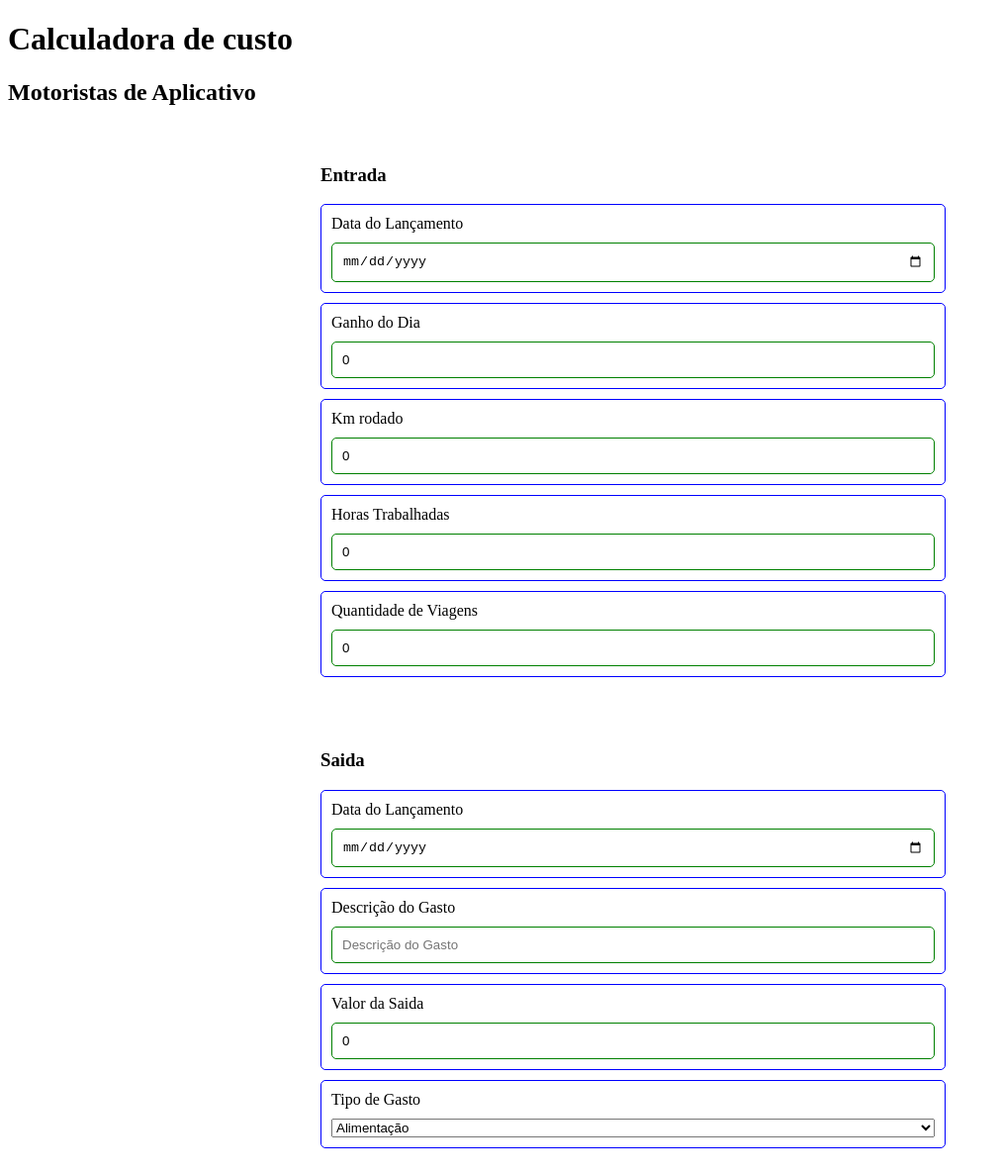
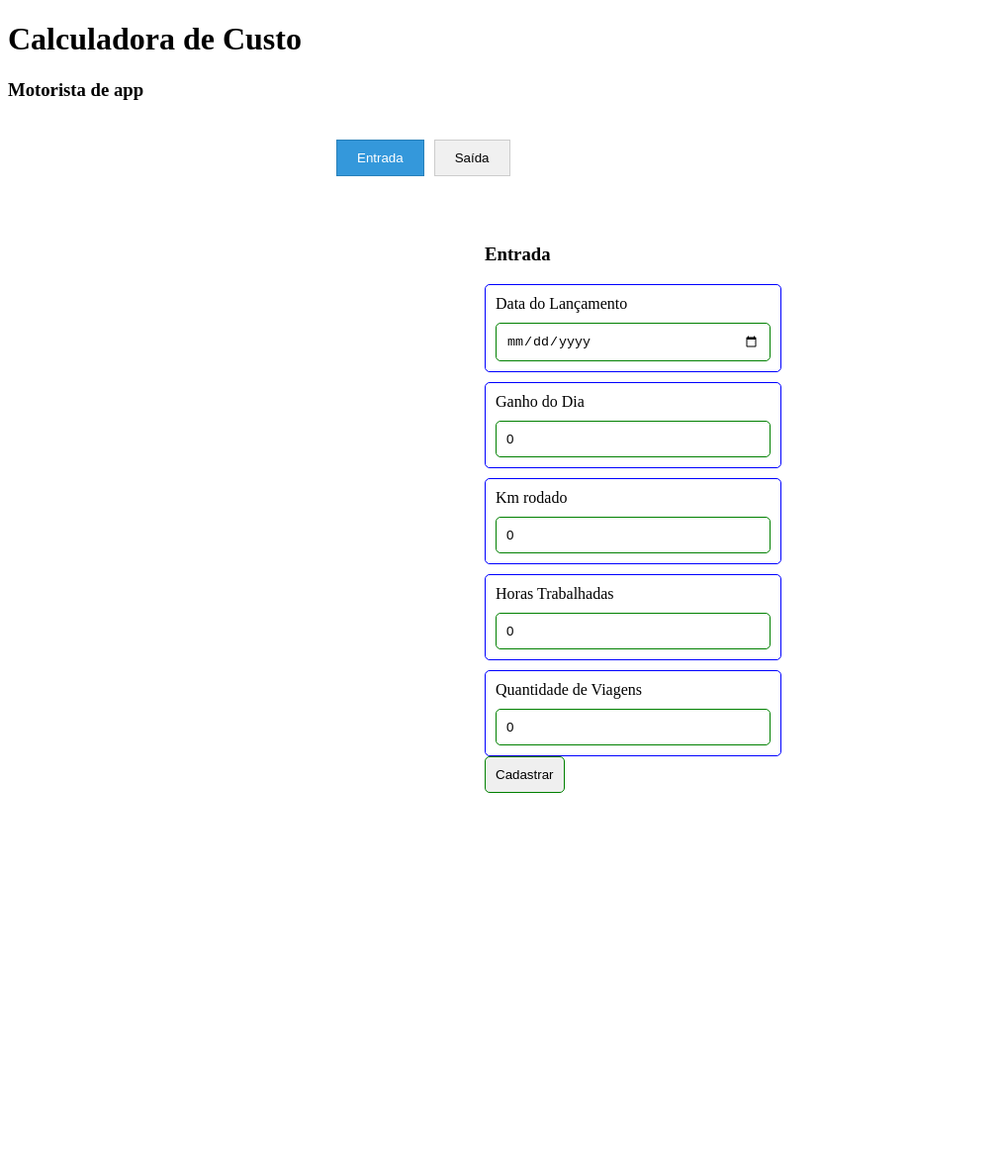
Before and after one commit to cairocarrilho/Calculadora_Custo_Motorista_De_App, a Vue app in the folder frontend/registro-viagem-uber/: page / in a window 1280 px wide. Shown: the whole page at 99% size, without its empty margins (0-1011 px from the left). After the commit the page ends 849 px from the top, so only its background shows below. Built offline with nearby package versions, Linux system fonts and the light colour scheme.

Commit message:
Criacao dos botoes de cadastrar

```diff
--- a/frontend/registro-viagem-uber/src/App.vue
+++ b/frontend/registro-viagem-uber/src/App.vue
@@ -1,19 +1,77 @@
 <script setup >
 import TelaEntrada from './components/TelaEntrada.vue'
 import TelaSaida from "./components/TelaSaida.vue";
+
+import { ref, computed } from 'vue'
+
+// Estado de qual tipo está selecionado
+const tipoSelecionado = ref('entrada')
+
+// Computa o componente atual com base na seleção
+const componenteAtual = computed(() => {
+  return tipoSelecionado.value === 'entrada' ? TelaEntrada : TelaSaida
+})
+
+
 </script>
 
 <template>
+  <div>
+    <h1>Calculadora de Custo</h1>
+    <h3>Motorista de app</h3>
+  </div>
+  <div class="container">
+    <!-- Botões para trocar entre Entrada e Saída -->
+    <div class="botoes">
+      <button
+          :class="{ ativo: tipoSelecionado === 'entrada' }"
+          @click="tipoSelecionado = 'entrada'"
+      >
+        Entrada
+      </button>
+      <button
+          :class="{ ativo: tipoSelecionado === 'saida' }"
+          @click="tipoSelecionado = 'saida'"
+      >
+        Saída
+      </button>
+    </div>
 
-  <h1>Calculadora de custo </h1>
-  <h2>Motoristas de Aplicativo </h2>
+    <!-- Renderiza o componente de acordo com a seleção,  -->
+    <component :is="componenteAtual" />
+  </div>
 
-  <TelaEntrada />
-  <TelaSaida />
+
+
 
 
 </template>
 
 <style scoped>
+.container {
+  max-width: 600px;
+  margin: 0 auto;
+  padding: 20px;
+}
+
+.botoes {
+  display: flex;
+  gap: 10px;
+  margin-bottom: 20px;
+}
+
+button {
+  padding: 10px 20px;
+  cursor: pointer;
+  border: 1px solid #ccc;
+  background: #f0f0f0;
+  transition: background 0.3s;
+}
+
+button.ativo {
+  background-color: #3498db;
+  color: white;
+  border-color: #2980b9;
+}
 
 </style>
--- a/frontend/registro-viagem-uber/src/components/TelaEntrada.vue
+++ b/frontend/registro-viagem-uber/src/components/TelaEntrada.vue
@@ -27,9 +27,6 @@ import {computed, ref} from 'vue'
 
 <template>
   <div class="container">
-
-
-
     <form>
       <h3>Entrada</h3>
 
@@ -58,6 +55,8 @@ import {computed, ref} from 'vue'
         <label>Quantidade de Viagens</label>
         <input type="number"  v-model="qtdeViagem" placeholder="Informe quantas viagem foram feitas">
       </div>
+
+      <input @click="cadastrarEntrada" type="submit" value="Cadastrar">
 
   </form>
 
@@ -88,7 +87,7 @@ import {computed, ref} from 'vue'
   gap: 10px;
   border-radius: 5px;
 }
-input{
+input, select{
   padding: 10px;
   border-radius: 5px;
   border: 1px solid green;
--- a/frontend/registro-viagem-uber/src/components/TelaSaida.vue
+++ b/frontend/registro-viagem-uber/src/components/TelaSaida.vue
@@ -10,8 +10,6 @@ const valorSaida = ref(0);
 <template>
 
   <div class="container">
-
-
     <form>
       <h3>Saida</h3>
 
@@ -32,14 +30,15 @@ const valorSaida = ref(0);
 
 
       <div class="card">
-        <label for="fruta">Tipo de Gasto</label>
-        <select v-model="tipoGasto" id="fruta">
-          <option  selected>Selecione o Tipo de Gasto  </option>
-          <option  :value="alimentação">Alimentação  </option>
-          <option  :value="etanol">combustivel Etanol  </option>
-          <option :value="gasolina">combustivel Gasolina  </option>
+        <label for="tipoGasto">Tipo de Gasto</label>
+        <select v-model="tipoGasto" id="tipoGasto">
+          <option  :value="alimentação" selected>Alimentação  </option>
+          <option  :value="etanol">Combustivel Etanol  </option>
+          <option :value="gasolina">Combustivel Gasolina  </option>
         </select>
       </div>
+
+      <input type="submit" @click="cadastrarSaida" value="Cadastrar">
 
     </form>
 
```
